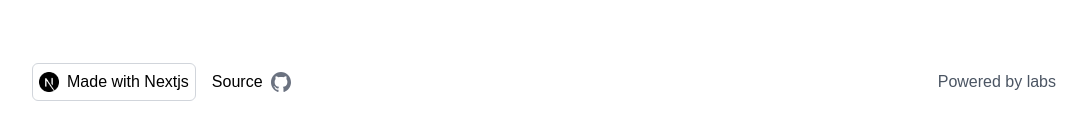
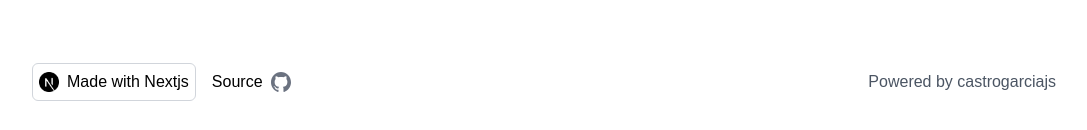
Before and after one commit to sebastiandotdev/merch, a Next.js app: page /contact-us in a window 1280 px wide. Shown: the part 1030-1160 px from the top of the page, without its empty margins (96-1183 px from the left). Built offline with nearby package versions, Linux system fonts and the light colour scheme; a web font is replaced by a local one.

Commit message:
Fix author of merch

```diff
--- a/components/footer.tsx
+++ b/components/footer.tsx
@@ -26,7 +26,7 @@ export default function Footer() {
         target='_blank'
         className='text-gray-600 hover:underline font-amiko'
       >
-        Powered by labs
+        Powered by castrogarciajs
       </a>
     </footer>
   )
```
